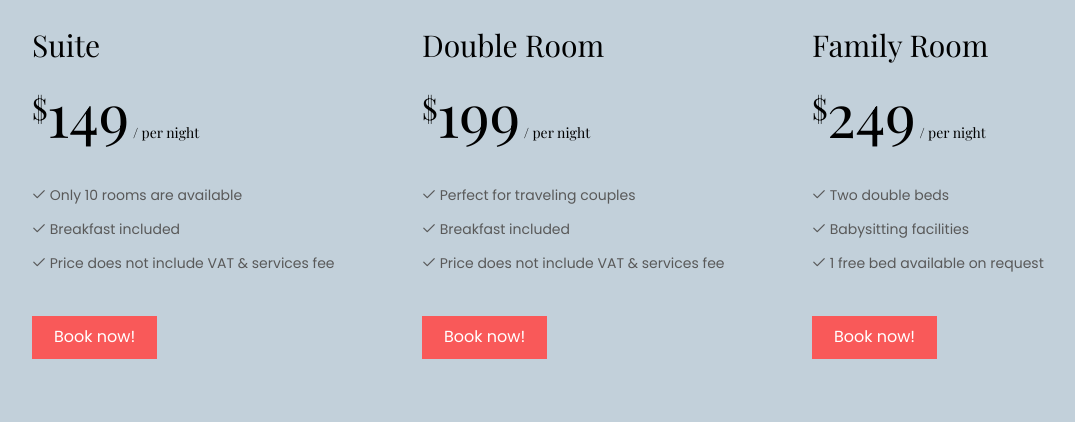
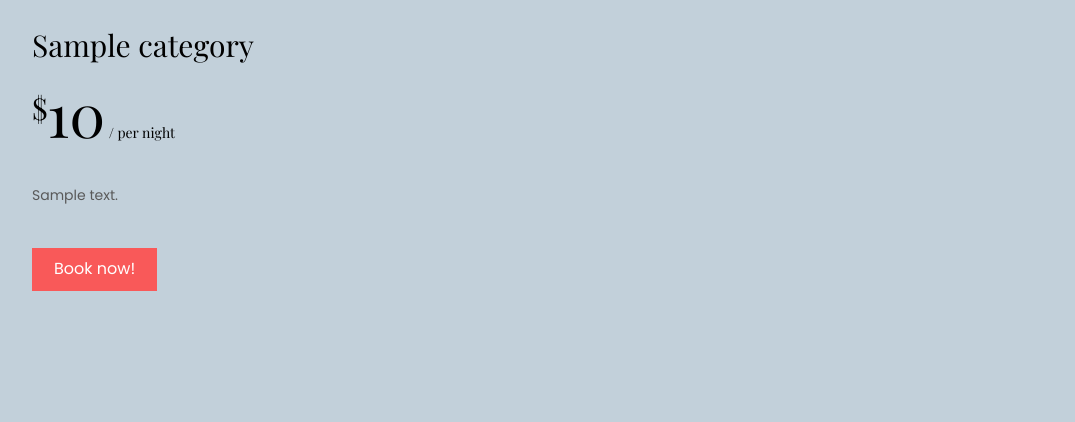
Before and after one commit to NangSinnShweYee/hotel, a Laravel app: page /room in a window 1280 px wide. Shown: the part 1381-1803 px from the top of the page, without its empty margins (38-1113 px from the left). Run offline with Laravel 8, Linux system fonts and the light colour scheme; tables that the repository leaves empty hold one stand-in row (values such as "Sample post"); some web fonts are replaced.

Commit message:
front end room page foreach looping

```diff
--- /dev/null
+++ b/app/Http/Controllers/MainController.php
@@ -0,0 +1,27 @@
+<?php
+
+namespace App\Http\Controllers;
+
+use Illuminate\Http\Request;
+use App\Room;
+use App\RoomCategory;
+
+class MainController extends Controller
+{
+    //
+    public function index(){
+
+    }
+    public function room()
+    {
+        $rooms = Room::paginate(4);
+
+        if($category_id = request('category_id')){
+            $rooms = Room::where ('category_id',$category_id)->get();
+        }
+        $categories = RoomCategory::all();
+
+        return view('frontend/room',compact('categories','rooms'));
+    }
+
+}
--- a/resources/views/frontend/header.blade.php
+++ b/resources/views/frontend/header.blade.php
@@ -3,7 +3,7 @@
 		        <div class="container">
 		            <div class="row">
 		                <div class="col-xs-2">
-							<div id="qbootstrap-logo"><a href="index.html"><i class="icon-office"></i>Hotel</a></div>
+		                    <div id="qbootstrap-logo"><a href="{{'/'}}"><i class="icon-office"></i>Hotel</a></div>
 		                </div>
 		                <div class="col-xs-10 text-right menu-1">
 		                    <ul>
@@ -15,8 +15,38 @@
 		                        <li><a href="">Hall</a></li>
 		                        <li><a href="">Bus</a></li>
 		                        <li><a href="">Dining</a></li>
-								<li><a href="">Login</a></li>
-								<li><a href="">Register</a></li>
+
+		                        @guest
+								<li><a href="{{route('login')}}">Login</a></li>
+		                        <li><a href="{{route('register')}}">Register</a></li>
+
+								@else
+								<a class="dropdown-item" href="#">{{Auth::user()->name}}</a>
+		                        <li>
+		                            {{-- <img src="{{Auth::user()->image}}" width="30"
+		                                class="img-fluid dropdown-toggle d-block my-2 ml-2" href="#" id="navbarDropdown"
+		                                role="button" data-toggle="dropdown" style="cursor:pointer;"> --}}
+		                            <div class="dropdown-menu" aria-labelledby="navbarDropdown">
+		                                <a class="dropdown-item" href="#">{{Auth::user()->name}}</a>
+
+		                                <a class="dropdown-item" href="#">Profile</a>
+		                                {{-- <a class="dropdown-item" href="{{route('newstory.create')}}">New Story</a>
+		                                <a class="dropdown-item" href="{{route('category.create')}}">New Category</a> --}}
+
+		                                <div class="dropdown-divider"></div>
+		                                <a class="dropdown-item" href="{{ route('logout') }}" onclick="event.preventDefault();
+                                                     document.getElementById('logout-form').submit();">
+		                                    {{ __('Logout') }}
+		                                </a>
+
+
+		                                <form id="logout-form" action="{{ route('logout') }}" method="POST"
+		                                    style="display: none;">
+		                                    @csrf
+		                                </form>
+		                            </div>
+		                        </li>
+		                        @endguest
 		                    </ul>
 		                </div>
 		            </div>
--- a/resources/views/frontend/room.blade.php
+++ b/resources/views/frontend/room.blade.php
@@ -95,109 +95,27 @@
 					</div>
 				</div>
 				<div class="row">
+						@foreach ($rooms as $room)
 					<div class="col-md-4 room-wrap animate-box">
 						<a href="#" class="room image-popup-link" style="background-image: url(template/images/1.jpg);"></a>
-
+					{{-- <img src="{{$room->photo}}" class="room img-fluid" width="" alt=""> --}}
 						<div class="desc">
-							<h3><a href="rooms-suites.html">Suite</a></h3>
+						<h3><a href="#">{{$room->room_categories->name}}</a></h3>
 							<p class="price">
 								<span class="currency">$</span>
-								<span class="price-room">149</span>
+							<span class="price-room">{{$room->price}}</span>
 								<span class="per">/ per night</span>
 							</p>
 							<ul>
-								<li><i class="icon-check"></i> Only 10 rooms are available</li>
+								{{-- <li><i class="icon-check"></i> Only 10 rooms are available</li>
 								<li><i class="icon-check"></i> Breakfast included</li>
-								<li><i class="icon-check"></i> Price does not include VAT &amp; services fee</li>
+								<li><i class="icon-check"></i> Price does not include VAT &amp; services fee</li> --}}
+							<p>{{$room->description}}</p>
 							</ul>
 							<p><a class="btn btn-primary">Book now!</a></p>
 						</div>
 					</div>
-					<div class="col-md-4 room-wrap animate-box">
-						<a href="#" class="room image-popup-link" style="background-image: url(template/images/2.jpg);"></a>
-						<div class="desc">
-							<h3><a href="rooms-suites.html">Double Room</a></h3>
-							<p class="price">
-								<span class="currency">$</span>
-								<span class="price-room">199</span>
-								<span class="per">/ per night</span>
-							</p>
-							<ul>
-								<li><i class="icon-check"></i> Perfect for traveling couples</li>
-								<li><i class="icon-check"></i> Breakfast included</li>
-								<li><i class="icon-check"></i> Price does not include VAT &amp; services fee</li>
-							</ul>
-							<p><a class="btn btn-primary">Book now!</a></p>
-						</div>
-					</div>
-					<div class="col-md-4 room-wrap animate-box">
-						<a href="#" class="room image-popup-link" style="background-image: url(template/images/3.jpg);"></a>
-						<div class="desc">
-							<h3><a href="rooms-suites.html">Family Room</a></h3>
-							<p class="price">
-								<span class="currency">$</span>
-								<span class="price-room">249</span>
-								<span class="per">/ per night</span>
-							</p>
-							<ul>
-								<li><i class="icon-check"></i> Two double beds</li>
-								<li><i class="icon-check"></i> Babysitting facilities</li>
-								<li><i class="icon-check"></i> 1 free bed available on request</li>
-							</ul>
-							<p><a class="btn btn-primary">Book now!</a></p>
-						</div>
-					</div>
-					<div class="col-md-4 room-wrap animate-box">
-						<a href="images/room-4.jpg" class="room image-popup-link" style="background-image: url(template/images/1.jpg);"></a>
-						<div class="desc">
-							<h3><a href="rooms-suites.html">Classic Double Room</a></h3>
-							<p class="price">
-								<span class="currency">$</span>
-								<span class="price-room">179</span>
-								<span class="per">/ per night</span>
-							</p>
-							<ul>
-								<li><i class="icon-check"></i> Only 10 rooms are available</li>
-								<li><i class="icon-check"></i> Breakfast included</li>
-								<li><i class="icon-check"></i> Price does not include VAT &amp; services fee</li>
-							</ul>
-							<p><a class="btn btn-primary">Book now!</a></p>
-						</div>
-					</div>
-					<div class="col-md-4 room-wrap animate-box">
-						<a href="images/room-5.jpg" class="room image-popup-link" style="background-image: url(template/images/3.jpg);"></a>
-						<div class="desc">
-							<h3><a href="rooms-suites.html">Superior Double Room</a></h3>
-							<p class="price">
-								<span class="currency">$</span>
-								<span class="price-room">270</span>
-								<span class="per">/ per night</span>
-							</p>
-							<ul>
-								<li><i class="icon-check"></i> Perfect for traveling couples</li>
-								<li><i class="icon-check"></i> Breakfast included</li>
-								<li><i class="icon-check"></i> Price does not include VAT &amp; services fee</li>
-							</ul>
-							<p><a class="btn btn-primary">Book now!</a></p>
-						</div>
-					</div>
-					<div class="col-md-4 room-wrap animate-box">
-						<a href="images/room-5.jpg" class="room image-popup-link" style="background-image: url(template/images/2.jpg);"></a>
-						<div class="desc">
-							<h3><a href="rooms-suites.html">Superior Double Room</a></h3>
-							<p class="price">
-								<span class="currency">$</span>
-								<span class="price-room">270</span>
-								<span class="per">/ per night</span>
-							</p>
-							<ul>
-								<li><i class="icon-check"></i> Perfect for traveling couples</li>
-								<li><i class="icon-check"></i> Breakfast included</li>
-								<li><i class="icon-check"></i> Price does not include VAT &amp; services fee</li>
-							</ul>
-							<p><a class="btn btn-primary">Book now!</a></p>
-						</div>
-					</div>
+					@endforeach
 				</div>
 			</div>
 		</div>
--- a/routes/web.php
+++ b/routes/web.php
@@ -15,9 +15,8 @@ Route::get('/', function () {
     return view('welcome');
 });
 
-Route::get('/room', function () {
-    return view('frontend/room');
-});
+
+Route::get('/room', 'MainController@room');
 
 Route::get('/admin', function () {
     return view('backend/first');
```
Also changed, not shown: app/Http/Controllers/RoomController.php (+4 -3 lines). Lines whose indentation alone changed are shown as unchanged.
